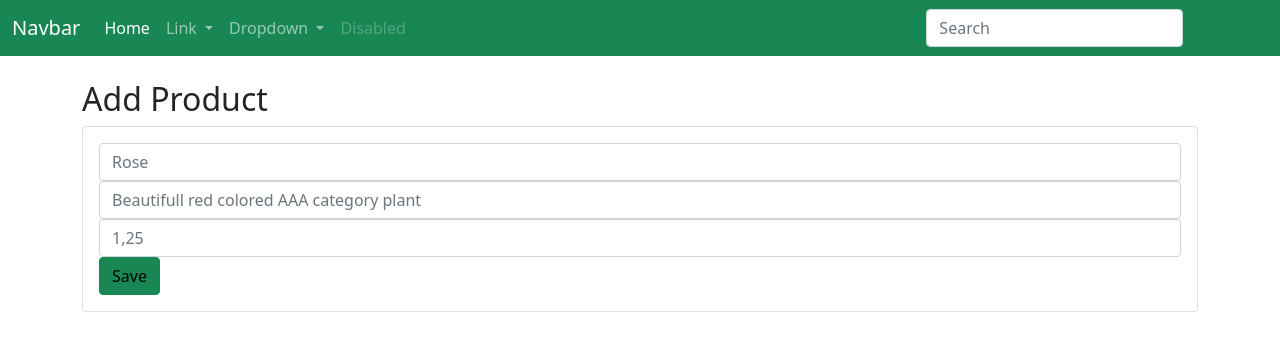
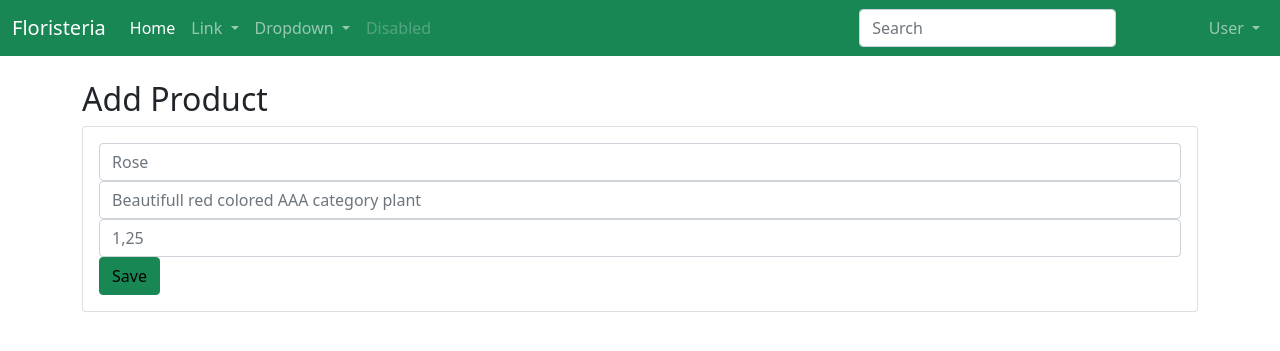
Before and after one commit to dbistuer/Floristeries, a Django app: page /hub/product/add in a window 1280 px wide. Shown: the top 351 px of the page. Run offline with Django 3.2, Linux system fonts and the light colour scheme; some libraries are stand-ins or nearby versions.

Commit message:
adding user menu on base template

```diff
--- a/hub/templates/base.html
+++ b/hub/templates/base.html
@@ -10,7 +10,7 @@
 </head>
 <nav class="navbar navbar-expand-lg navbar-dark bg-success">
   <div class="container-fluid">
-    <a class="navbar-brand" href="#">Navbar</a>
+    <a class="navbar-brand" href="#">Floristeria</a>
     <button class="navbar-toggler" type="button" data-bs-toggle="collapse" data-bs-target="#navbarSupportedContent" aria-controls="navbarSupportedContent" aria-expanded="false" aria-label="Toggle navigation">
       <span class="navbar-toggler-icon"></span>
     </button>
@@ -46,9 +46,22 @@
         </li>
       </ul>
       <form class="d-flex">
-        <input class="form-control me-2" type="search" placeholder="Search" aria-label="Search">
+        <input class="form-control me-2" type="search" placeholder="Search" name="name" aria-label="Search">
         <button class="btn btn-outline-success" type="submit">Search</button>
       </form>
+      <ul class="navbar-nav ml-auto">
+          <li class="nav-item dropdown">
+              <a class="nav-link dropdown-toggle" href="#" id="DropdownUser" role="button" data-bs-toggle="dropdown" aria-expanded="false">
+                  User
+              </a>
+          <ul class="dropdown-menu" aria-labelledby="navbarDropdown">
+            <li><a class="dropdown-item" href="/user/login">Login</a></li>
+            <li><a class="dropdown-item" href="/user/edit">Edit</a></li>
+            <li><hr class="dropdown-divider"></li>
+            <li><a class="dropdown-item list-group-item-danger" href="/user/logout">Logout</a></li>
+        </ul>
+          </li>
+      </ul>
     </div>
   </div>
 </nav>
--- a/hub/views.py
+++ b/hub/views.py
@@ -15,7 +15,7 @@ def addProduct(request):
         name = request.POST['name']
         description = request.POST['description']
         price = float(request.POST['price'].replace(",","."))
-        product = Producte.objects.create(name=name, description=description, price=price)
+        Producte.objects.create(name=name, description=description, price=price)
         return render(request, 'Product/add.html')
     else:
         return render(request, 'Product/add.html')
```
